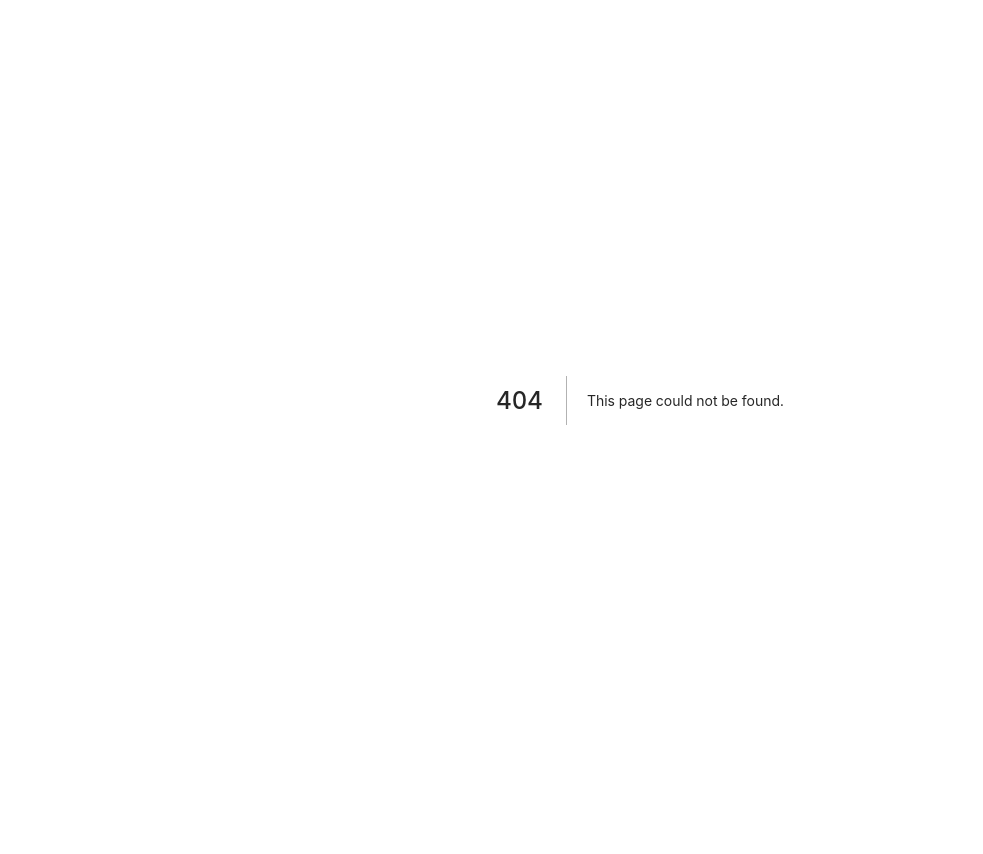
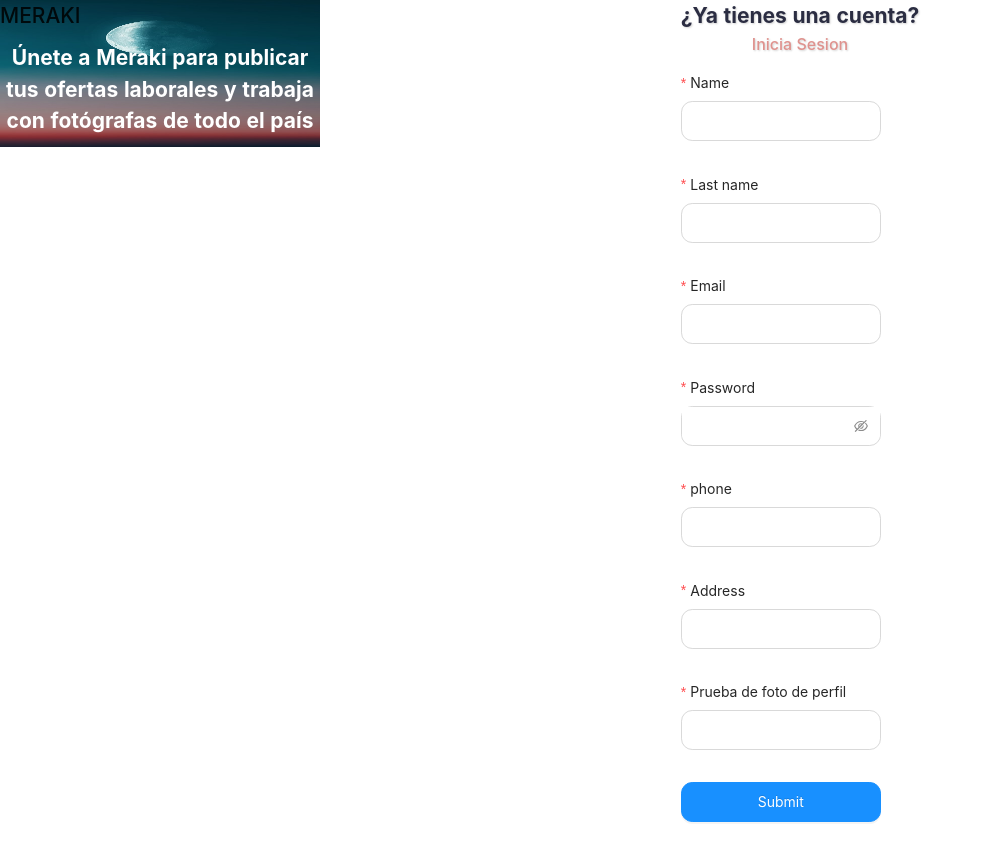
Before and after one commit to melscastillo/meraki-next, a Next.js app: page /registro/clientes in a window 1280 px wide. Before the commit this address had no page. Shown: the whole page, without its empty margins (0-983 px from the left). Before the commit the page ends 800 px from the top, so only its background shows below. Built offline with nearby package versions, Linux system fonts and the light colour scheme.

Commit message:
1Intento conexion API

```diff
--- /dev/null
+++ b/pages/registro/clientes.js
@@ -0,0 +1,7 @@
+import ClientsRegister from "../../src/screens/ClientsRegister";
+
+function ClientsRegisterPage() {
+  return <ClientsRegister />;
+}
+
+export default ClientsRegisterPage;
--- a/src/components/Navbar/Navbar.module.css
+++ b/src/components/Navbar/Navbar.module.css
@@ -68,7 +68,7 @@ svg:hover {
 } */
 
 .center {
-  height: 100px;
+  height: 70px;
   width: 100%;
   display: flex;
   align-items: center;
--- /dev/null
+++ b/src/screens/ClientsRegister/clientsRegister.module.css
@@ -0,0 +1,48 @@
+.background {
+  background-image: url(/images/Luna.jpeg);
+  background-color: #cccccc;
+  background-size: 100% 100%;
+  width: 100%;
+  background-repeat: no-repeat;
+}
+
+.center {
+  display: flex;
+  justify-content: center;
+  align-items: center;
+}
+
+.h2 {
+  text-align: center;
+  color: white;
+  font-weight: bolder;
+}
+.text {
+  text-align: center;
+  color: rgba(43, 45, 66, 1);
+  font-weight: bolder;
+  text-shadow: 1px 1px 2px lightgray;
+  margin: 0%;
+}
+
+.textPers {
+  text-align: center;
+  color: rgba(223, 146, 142, 1);
+  font-size: 1rem;
+  text-shadow: 1px 1px 2px lightgray;
+  margin-bottom: 1rem;
+  cursor: pointer;
+}
+
+.inputs {
+  width: 200px;
+  height: 40px;
+  border-radius: 0.7rem;
+}
+
+.divRight {
+  display: flex;
+  justify-content: center;
+  align-items: center;
+  margin: auto;
+}
--- /dev/null
+++ b/src/screens/ClientsRegister/index.js
@@ -0,0 +1,251 @@
+import styles from "./clientsRegister.module.css";
+import React, { useState } from "react";
+import { Row, Col, Form, Input, InputNumber, Button } from "antd";
+
+import { signUp } from "../../server";
+
+function ClientsRegister() {
+  const [nameCt, setnameCt] = useState("");
+  const [lastName, setlastName] = useState("");
+  const [email, setemail] = useState("");
+  const [password, setpassword] = useState("");
+  const [phone, setphone] = useState(0);
+  const [adress, setadress] = useState("");
+  const [profilepicture, setprofilepicture] = useState("");
+
+  const handlerInput = ({ target: { value, name } }) => {
+    handleInputChange(name, value);
+  };
+
+  const handleInputChange = (name, value) => {
+    if (name === "nameCt") {
+      setnameCt(value);
+      console.log("Name:", nameCt);
+    } else if (name === "lastName") {
+      setlastName(value);
+      console.log("Last Name:", lastName);
+    } else if (name === "email") {
+      setemail(value);
+      console.log("Email: ", email);
+    } else if (name === "password") {
+      setpassword(value);
+      console.log("Password: ", password);
+    } else if (name === "phone") {
+      setphone(value);
+      console.log("Phone:", phone);
+    } else if (name === "adress") {
+      setadress(value);
+      console.log("Address:", adress);
+    } else if (name === "profilepicture") {
+      setprofilepicture(value);
+      console.log("Profilepic:", profilepicture);
+    }
+  };
+
+  const onFinish = async (value) => {
+    console.log(value);
+    try {
+      const response = await signUp(value);
+      if (!response.success) {
+        console.log("Error: ", response.error);
+        return;
+      }
+      console.log("response", response.data);
+      form.resetFields();
+    } catch (error) {
+      console.log("error", error);
+    }
+  };
+
+  const validateMessages = {
+    required: "${label} is required!",
+    types: {
+      email: "${label} is not validate email!",
+      number: "${label} is not a validate number!",
+    },
+    number: {
+      range: "${label} must be between ${min} and ${max}",
+    },
+  };
+
+  // const onFinish = (values) => {
+  //   console.log(values);
+  // };
+
+  return (
+    <>
+      <Row>
+        <Col className={styles.background} xs={24} sm={6} md={6} lg={6} xl={6}>
+          <div>
+            <h2>MERAKI </h2>
+          </div>
+          <div className={styles.center}>
+            <h2 className={styles.h2}>
+              Únete a Meraki para publicar tus ofertas laborales y trabaja con
+              fotógrafas de todo el país
+            </h2>
+          </div>
+        </Col>
+        <Col
+          className={styles.divRight}
+          xs={24}
+          sm={18}
+          md={18}
+          lg={18}
+          xl={18}
+        >
+          <div>
+            <div>
+              <h2 className={styles.text}>¿Ya tienes una cuenta?</h2>
+              <h2 className={styles.textPers}>Inicia Sesion</h2>
+            </div>
+            <div>
+              <Form
+                layout="vertical"
+                name="nest-messages"
+                onFinish={onFinish}
+                validateMessages={validateMessages}
+              >
+                <Form.Item
+                  name={["user", "name"]}
+                  label="Name"
+                  rules={[
+                    {
+                      required: true,
+                    },
+                  ]}
+                >
+                  <Input
+                    value={nameCt}
+                    name="nameCt"
+                    className={styles.inputs}
+                    onChange={handlerInput}
+                  />
+                </Form.Item>
+
+                <Form.Item
+                  name={["user", "LastName"]}
+                  label="Last name"
+                  rules={[
+                    {
+                      required: true,
+                    },
+                  ]}
+                >
+                  <Input
+                    value={lastName}
+                    name="lastName"
+                    className={styles.inputs}
+                    onChange={handlerInput}
+                  />
+                </Form.Item>
+
+                <Form.Item
+                  name={["user", "email"]}
+                  label="Email"
+                  rules={[
+                    {
+                      type: "email",
+                      required: true,
+                    },
+                  ]}
+                >
+                  <Input
+                    value={email}
+                    name="email"
+                    className={styles.inputs}
+                    onChange={handlerInput}
+                  />
+                </Form.Item>
+
+                <Form.Item
+                  label="Password"
+                  name={["user", "password"]}
+                  rules={[
+                    {
+                      required: true,
+                      message: "Please input your password!",
+                    },
+                  ]}
+                >
+                  <Input.Password
+                    value={password}
+                    name="password"
+                    className={styles.inputs}
+                    onChange={handlerInput}
+                  />
+                </Form.Item>
+
+                <Form.Item
+                  label="phone"
+                  name={["user", "phone"]}
+                  rules={[
+                    {
+                      required: true,
+                      message: "Please input your phone number!",
+                    },
+                  ]}
+                >
+                  <Input
+                    value={phone}
+                    name="phone"
+                    className={styles.inputs}
+                    onChange={handlerInput}
+                  />
+                </Form.Item>
+
+                <Form.Item
+                  name={["user", "adress"]}
+                  label="Address"
+                  rules={[
+                    {
+                      required: true,
+                      message: "Please input address!",
+                    },
+                  ]}
+                >
+                  <Input
+                    value={adress}
+                    name="adress"
+                    className={styles.inputs}
+                    onChange={handlerInput}
+                  />
+                </Form.Item>
+
+                <Form.Item
+                  name={["user", "imageProfile"]}
+                  label="Prueba de foto de perfil"
+                  rules={[
+                    {
+                      required: true,
+                      message: "Please input your phone number!",
+                    },
+                  ]}
+                >
+                  <Input
+                    value={profilepicture}
+                    name="profilepicture"
+                    className={styles.inputs}
+                    onChange={handlerInput}
+                  />
+                </Form.Item>
+
+                <Form.Item>
+                  <Button
+                    className={styles.inputs}
+                    type="primary"
+                    htmlType="submit"
+                  >
+                    Submit
+                  </Button>
+                </Form.Item>
+              </Form>
+            </div>
+          </div>
+        </Col>
+      </Row>
+    </>
+  );
+}
+
+export default ClientsRegister;
--- a/src/screens/LandingPage/LandingPage.module.css
+++ b/src/screens/LandingPage/LandingPage.module.css
@@ -1,5 +1,5 @@
 .background {
-  background-image: url(/images/a-historia-da-mulher-no-mercado-fotografico.jpeg);
+  background-image: url(/images/Portada.png);
   background-color: #cccccc;
   height: 500px;
   background-size: 100% 100%;
@@ -9,32 +9,28 @@
 .textDiv {
   position: absolute;
   top: 200px;
-  left: 300px;
+  left: 250px;
   transform: translate(-50%, -50%);
   width: 33%;
 }
-
 .imgCard {
   width: 13rem;
   height: 10rem;
   margin-right: auto;
   margin-left: auto;
 }
-
 .h1 {
   text-align: left;
   color: rgba(43, 45, 66, 1);
-  font-size: 2.7rem;
+  font-size: 2.6rem;
   text-shadow: 0px 3px 2px white;
   font-weight: bolder;
 }
-
 .h2 {
   color: rgba(43, 45, 66, 1);
   font-size: 2.4rem;
   text-shadow: 2px 4px 2px lightgray;
 }
-
 .spacer {
   margin-top: 1rem;
   display: flex;
@@ -42,25 +38,21 @@
   margin-left: auto;
   margin-right: auto;
 }
-
 .divSpace {
   margin-top: 2rem;
   margin-bottom: 2rem;
 }
-
 .pTittle {
   color: rgba(43, 45, 66, 1);
   font-size: 1rem;
   font-weight: bolder;
   text-align: center;
 }
-
 .pText {
   color: rgba(105, 131, 150, 1);
   font-size: 0.8rem;
   text-align: center;
 }
-
 .cards {
   display: flex;
   justify-content: center;
@@ -68,11 +60,9 @@
   margin-top: 1rem;
   margin-bottom: 1rem;
 }
-
 .insideCard {
   padding-top: 1rem;
 }
-
 .contentStyle {
   background-color: blue;
   height: 500px;
@@ -101,7 +91,7 @@
   .textDiv {
     position: absolute;
     top: 100px;
-    left: 90px;
+    left: 70px;
     transform: translate(-50%, -50%);
     width: 33%;
   }
--- a/src/screens/LandingPage/index.js
+++ b/src/screens/LandingPage/index.js
@@ -1,5 +1,4 @@
 import styles from "./LandingPage.module.css";
-import stylesNav from "../../components/Navbar/Navbar.module.css";
 
 import { Row, Col } from "antd";
 import { Card } from "antd";
--- a/src/server.js
+++ b/src/server.js
@@ -1,4 +1,4 @@
-const URL_BASE = " https://meraki-app-reliable-rhinocerous-vx.mybluemix.net/";
+const URL_BASE = " http://localhost:8080/";
 
 const getClients = async () => {
   const response = await fetch(`${URL_BASE}clients`);
@@ -10,16 +10,17 @@ const getClient = async (id) => {
   return await response.json();
 };
 
-const Login = async (email, password) => {
-  const response = await fetch(`${URL_BASE}clients/login`, {
+const signUp = async (request) => {
+  const response = await fetch(`${URL_BASE}authClients/sign-up`, {
     method: "POST",
-    mode: "cors",
-    body: JSON.stringify({
-      email,
-      password,
-    }),
+    body: JSON.stringify(request),
+    headers: {
+      "Content-Type": "application/json",
+    },
   });
-  return await response.json();
+  const posts = await response.json();
+
+  return posts;
 };
 
-export { getClient, getClients, Login };
+export { getClient, getClients, signUp };
```
Also changed, not shown: public/images/Luna.jpeg (renamed from public/images/photo-1507499739999-097706ad8914.jpeg), public/images/Portada.png (added).
